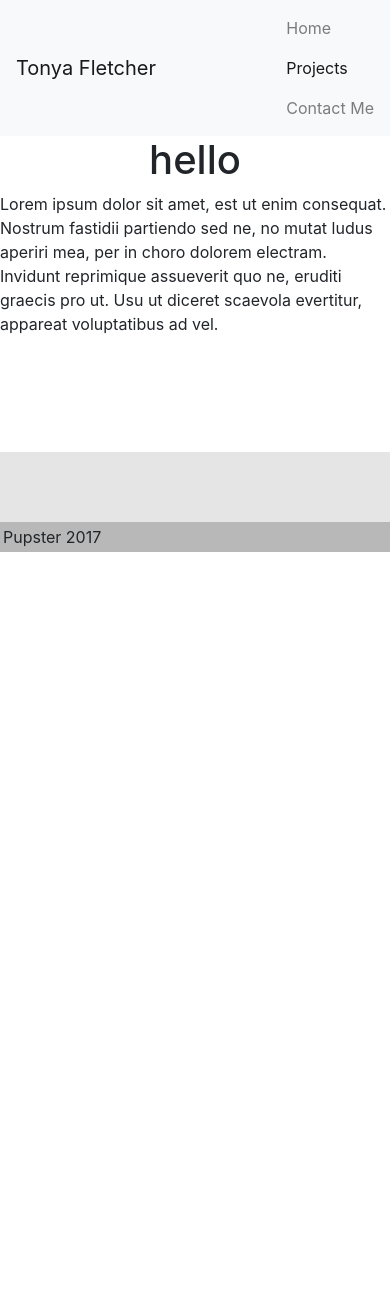
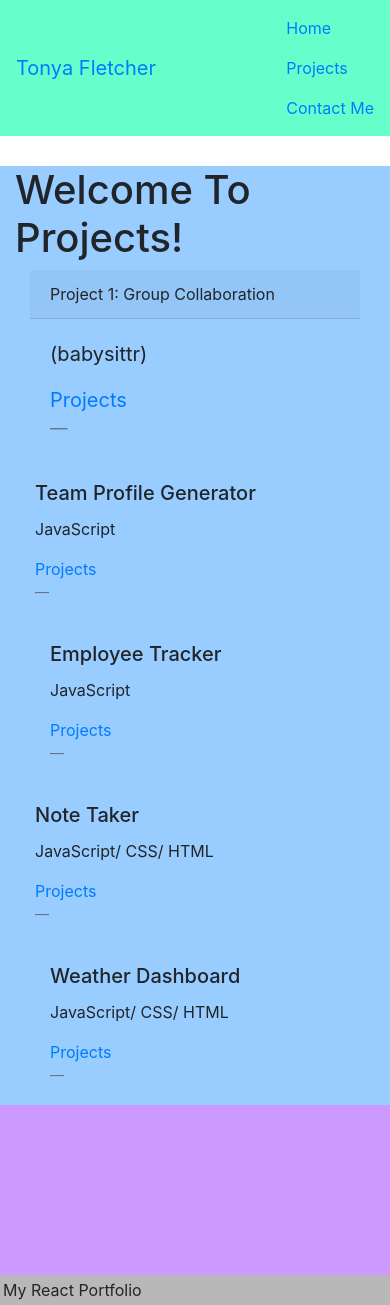
Before and after one commit to tfletch3018/React-Portfolio, a React (Create React App) app: page /projects in a window 390 px wide. Before the commit the page ends 844 px from the top, so only its background shows below. Built offline with nearby package versions, Linux system fonts and the light colour scheme.

Commit message:
add container and grid to projects

```diff
--- /dev/null
+++ b/src/components/Col/index.js
@@ -0,0 +1,9 @@
+import React from "react";
+
+function Col(props) {
+  const size = props.size.split(" ").map(size => "col-" + size).join(" ");
+
+  return <div className={size}>{props.children}</div>;
+}
+
+export default Col;
--- /dev/null
+++ b/src/components/Container/index.js
@@ -0,0 +1,7 @@
+import React from "react";
+
+function Container(props) {
+  return <div className="container" style={props.style}>{props.children}</div>;
+}
+
+export default Container;
--- a/src/components/Footer/index.js
+++ b/src/components/Footer/index.js
@@ -4,7 +4,7 @@ import "./style.css";
 function Footer() {
   return (
     <footer className="footer">
-      <span>Pupster 2017</span>
+      <span>My React Portfolio </span>
     </footer>
   );
 }
--- a/src/components/Footer/style.css
+++ b/src/components/Footer/style.css
@@ -1,6 +1,6 @@
 .footer {
   min-height: 100px;
-  background: #E5E5E5;
+  background:  #cc99ff;
   position: relative;
 }
 
@@ -12,3 +12,7 @@
   padding: 3px;
   background: #B8B8B8;
 }
+
+.container {
+  background-color: #99ccff;
+}
--- a/src/components/Navbar/index.js
+++ b/src/components/Navbar/index.js
@@ -5,7 +5,7 @@ import "./style.css";
 // Depending on the current path, this component sets the "active" class on the appropriate navigation link item
 function Navbar() {
   return (
-    <nav className="navbar navbar-expand-lg navbar-light bg-light">
+    <nav className="navbar navbar-expand-lg">
       <Link className="navbar-brand" to="/">
         Tonya Fletcher
       </Link>
--- a/src/components/Navbar/style.css
+++ b/src/components/Navbar/style.css
@@ -1,3 +1,7 @@
 nav.navbar.navbar-default {
   margin-bottom: 0;
 }
+
+.navbar {
+  background-color: #66ffcc;
+}
--- /dev/null
+++ b/src/components/Row/index.js
@@ -0,0 +1,7 @@
+import React from "react";
+
+function Row(props) {
+  return <div className="row">{props.children}</div>;
+}
+
+export default Row;
--- a/src/components/Wrapper/style.css
+++ b/src/components/Wrapper/style.css
@@ -1,4 +1,12 @@
 .wrapper {
   min-height: 100%;
   padding-bottom: 100px;
+  background-color:  #cc99ff;
 }
+
+.jumbotron-fluid {
+  padding-right: 0;
+  padding-left: 0;
+  border-radius: 0;
+  background-color: #ffccff;
+}
--- a/src/pages/Contact.js
+++ b/src/pages/Contact.js
@@ -3,14 +3,31 @@ import React from "react";
 function Contact() {
   return (
     <div>
-      <h1>About Page</h1>
-      <p>
-        Nunc pharetra finibus est at efficitur. Praesent sed congue diam. Integer gravida dui
-        mauris, ut interdum nunc egestas sed. Aenean sed mollis diam. Nunc aliquet risus ac finibus
-        porta. Nam quis arcu non lectus tincidunt fermentum. Suspendisse aliquet orci porta quam
-        semper imperdiet. Praesent euismod mi justo, faucibus scelerisque risus cursus in. Sed
-        rhoncus mollis diam, sit amet facilisis lectus blandit at.
-      </p>
+      <footer class="jumbotron jumbotron-fluid">
+      <div class="container">
+        <h1 id="contact-me" h1 class="display-4">Contact Me</h1>
+        <ul class="nav justify-content-end">
+          <li class="nav-item">
+            <a class="nav-link active" href="#">267-250-0212</a>
+          </li>
+          <li class="nav-item">
+            <a class="nav-link active" href="#">tfletch4504@gmail.com</a>
+          </li>
+          <li class="nav-item">
+            <a class="nav-link active"
+              href="https://drive.google.com/drive/folders/1-2qstDNd3kGVUXQ7ZOWa-Ry3Ft4kzCaR?usp=sharing">My Resume</a>
+          </li>
+          <li class="nav-item">
+            <a class="nav-link active" href="https://github.com/tfletch3018">Githhub</a>
+          </li>
+          <li class="nav-item">
+            <a class="nav-link active" href="http://linkedin.com/in/tonya-fletcher-733a9450">LinkedIn</a>
+          </li>
+        </ul>
+      </div>
+    </footer>
+
+
     </div>
   );
 }
--- a/src/pages/Projects.js
+++ b/src/pages/Projects.js
@@ -1,14 +1,113 @@
 import React from "react";
+import Container from "../components/Container";
+import Row from "../components/Row";
+import Col from "../components/Col";
 
 function Projects() {
   return (
     <div>
-      <h1 className="text-center">hello</h1>
-      <p>
-        Lorem ipsum dolor sit amet, est ut enim consequat. Nostrum fastidii partiendo sed ne, no
-        mutat ludus aperiri mea, per in choro dolorem electram. Invidunt reprimique assueverit quo
-        ne, eruditi graecis pro ut. Usu ut diceret scaevola evertitur, appareat voluptatibus ad vel.
-      </p>
+      <Container style={{ marginTop: 30 }}>
+        <Row>
+          <Col size="md-12">
+            <h1>Welcome To Projects!</h1>
+          </Col>
+        </Row>
+        <Row>
+          <Col size="md-12">
+      <div className="col-sm-9">
+        <div class="card-first">
+          <div class="card-header">
+            Project 1: Group Collaboration
+              </div>
+          <div class="card-body">
+            <blockquote class="blockquote mb-0">
+              <p>(babysittr)</p>
+              <a href="https://github.com/tfletch3018/project-1" class="btn-project" alt="" >Projects</a>
+              <footer class="blockquote-footer">
+                {/* <figcaption class="text-center">Photo by <a
+                        // href="https://unsplash.com/@picsbyjameslee?utm_source=unsplash&utm_medium=referral&utm_content=creditCopyText">James
+                        // Lee</a> on <a
+                        // href="/t/textures-patterns?utm_source=unsplash&utm_medium=referral&utm_content=creditCopyText" alt="" >Unsplash</a> */}
+
+              </footer>
+            </blockquote>
+          </div>
+        </div>
+      </div>
+
+      <div class="row">
+        <div class="col-sm-6">
+          <div class="card-second">
+            <div class="card-body">
+              <h5 class="card-title">Team Profile Generator</h5>
+              <p class="card-text">JavaScript</p>
+              <a href="https://github.com/tfletch3018/Team-Profile-Generator" class="btn-project">Projects</a>
+              <footer class="blockquote-footer">
+                {/* <figcaption class="text-center">Photo by <a
+                          href="https://unsplash.com/@nickkane?utm_source=unsplash&utm_medium=referral&utm_content=creditCopyText">Nick
+                          Kane</a> on <a
+                          href="/t/textures-patterns?utm_source=unsplash&utm_medium=referral&utm_content=creditCopyText">Unsplash</a> */}
+
+              </footer>
+            </div>
+          </div>
+        </div>
+      </div>
+
+      <div class="col-sm-6">
+        <div class="card-third">
+          <div class="card-body">
+            <h5 class="card-title">Employee Tracker</h5>
+            <p class="card-text">JavaScript</p>
+            <a href="https://github.com/tfletch3018/Employee-Tracker" class="btn-project">Projects</a>
+            <footer class="blockquote-footer">
+              {/* <figcaption class="text-center">Photo by <a
+                          href="https://unsplash.com/@iswanto?utm_source=unsplash&utm_medium=referral&utm_content=creditCopyText">Iswanto
+                          Arif</a> on <a
+                          href="/t/textures-patterns?utm_source=unsplash&utm_medium=referral&utm_content=creditCopyText">Unsplash</a> */}
+            </footer>
+          </div>
+        </div>
+      </div>
+
+      <div class="row">
+        <div class="col-sm-6">
+          <div class="card-fourth">
+            <div class="card-body">
+              <h5 class="card-title">Note Taker</h5>
+              <p class="card-text">JavaScript/ CSS/ HTML</p>
+              <a href="https://github.com/tfletch3018/Note-Taker" class="btn-project">Projects</a>
+              <footer class="blockquote-footer">
+                {/* <figcaption class="text-center">Photo by <a
+                          href="https://unsplash.com/@eberhardgross?utm_source=unsplash&utm_medium=referral&utm_content=creditCopyText">Photo
+                          by <a
+                            href="https://unsplash.com/@cfitz?utm_source=unsplash&utm_medium=referral&utm_content=creditCopyText">Cody
+                            Fitzgerald</a> on <a
+                            href="/t/nature?utm_source=unsplash&utm_medium=referral&utm_content=creditCopyText">Unsplash</a> */}
+              </footer>
+            </div>
+          </div>
+        </div>
+      </div>
+
+      <div class="col-sm-6">
+        <div class="card-fifth">
+          <div class="card-body">
+            <h5 class="card-title">Weather Dashboard</h5>
+            <p class="card-text">JavaScript/ CSS/ HTML</p>
+            <a href="https://github.com/tfletch3018/Weather-Dashboard" class="btn-project">Projects</a>
+            <footer class="blockquote-footer">
+              {/* <figcaption class="text-center">Photo by <a
+                          href="https://unsplash.com/@jeisblack?utm_source=unsplash&utm_medium=referral&utm_content=creditCopyText">Jason
+                          Blackeye</a> on <a
+                          href="/t/nature?utm_source=unsplash&utm_medium=referral&utm_content=creditCopyText">Unsplash</a> */}
+            </footer>
+          </div>
+        </div>
+      </div>
+      </Col>
+        </Row>
+      </Container>
     </div>
   );
 }
```
Also changed, not shown: src/App.css (line endings or trailing spaces).
